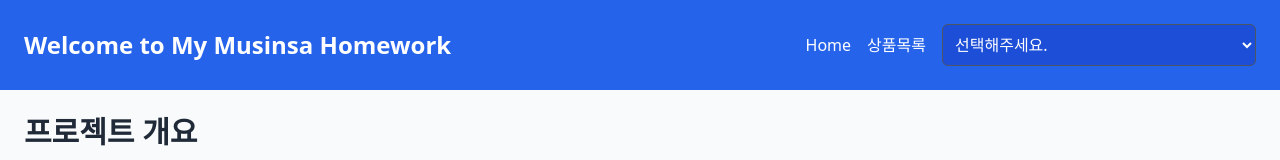
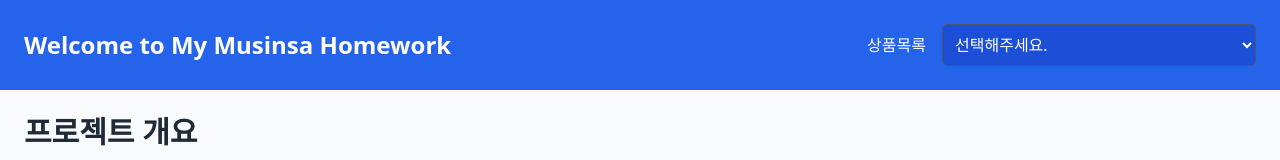
Before and after one commit to yoonxjoong/musinsa-homework, a Vue app in the folder fo-homework/: page / in a window 1280 px wide. Shown: the top 160 px of the page. Built offline with nearby package versions, Linux system fonts and the light colour scheme.

Commit message:
feat: 메인페이지 라우터 수정

```diff
--- a/fo-homework/src/App.vue
+++ b/fo-homework/src/App.vue
@@ -14,9 +14,10 @@ const handleSelection = (event) => {
 <template>
   <div class="bg-blue-600 text-white p-6 shadow-md">
     <div class="container mx-auto flex items-center justify-between">
-      <h1 class="text-2xl font-bold">Welcome to My Musinsa Homework</h1>
+      <router-link to="/" class="text-white hover:text-gray-300">
+        <h1 class="text-2xl font-bold">Welcome to My Musinsa Homework</h1>
+      </router-link>
       <nav class="space-x-4">
-        <router-link to="/" class="text-white hover:text-gray-300">Home</router-link>
         <router-link to="/commodity-list" class="text-white hover:text-gray-300">상품목록</router-link>
         <select
             v-model="selectedOption"
```
